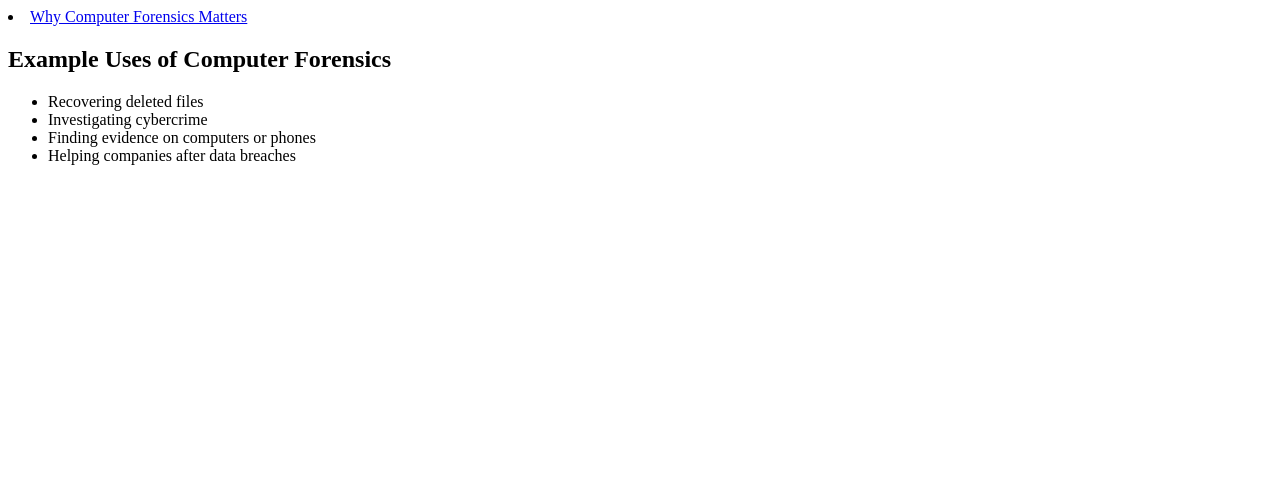
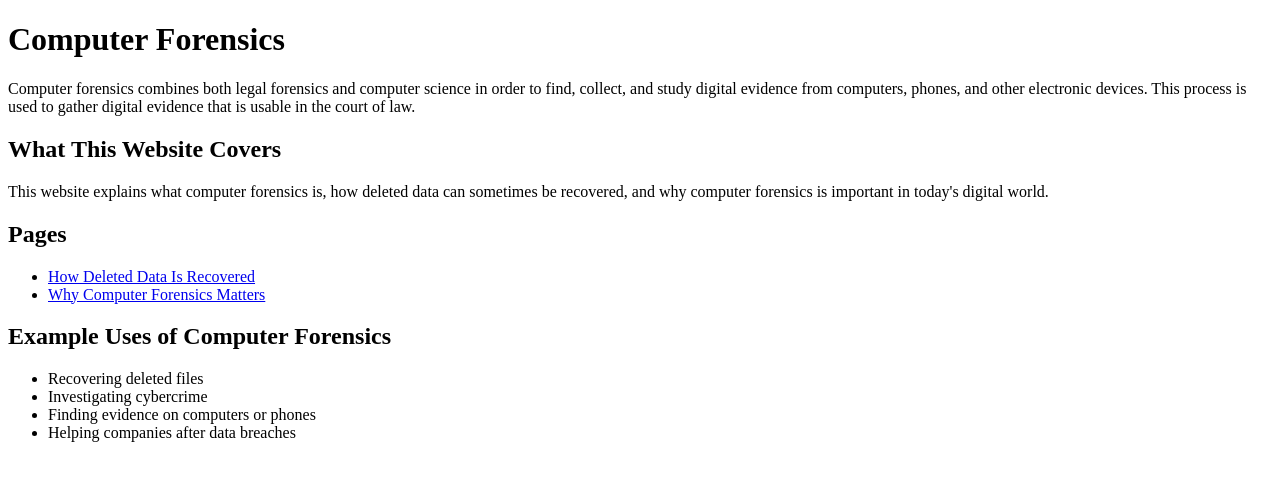
Before and after one commit to moralloydk1/computer_concepts_final, a plain HTML site: page index.html in a window 1280 px wide. Drawn offline with Linux system fonts and the light colour scheme.

Commit message:
Update index.html

```diff
--- a/index.html
+++ b/index.html
@@ -1,4 +1,30 @@
- <li><a href="importance.html">Why Computer Forensics Matters</a></li>
+<!DOCTYPE html>
+<html>
+<head>
+    <title>Computer Forensics</title>
+</head>
+
+<body>
+    <h1>Computer Forensics</h1>
+
+    <p>
+        Computer forensics combines both legal forensics and computer science in order to find, collect, and study
+        digital evidence from computers, phones, and other electronic devices.
+        This process is used to gather digital evidence that is usable in the court of law.
+
+    <h2>What This Website Covers</h2>
+
+    <p>
+        This website explains what computer forensics is, how deleted data can
+        sometimes be recovered, and why computer forensics is important in today's
+        digital world.
+    </p>
+
+    <h2>Pages</h2>
+
+    <ul>
+        <li><a href="recovery.html">How Deleted Data Is Recovered</a></li>
+        <li><a href="importance.html">Why Computer Forensics Matters</a></li>
     </ul>
 
     <h2>Example Uses of Computer Forensics</h2>
```
